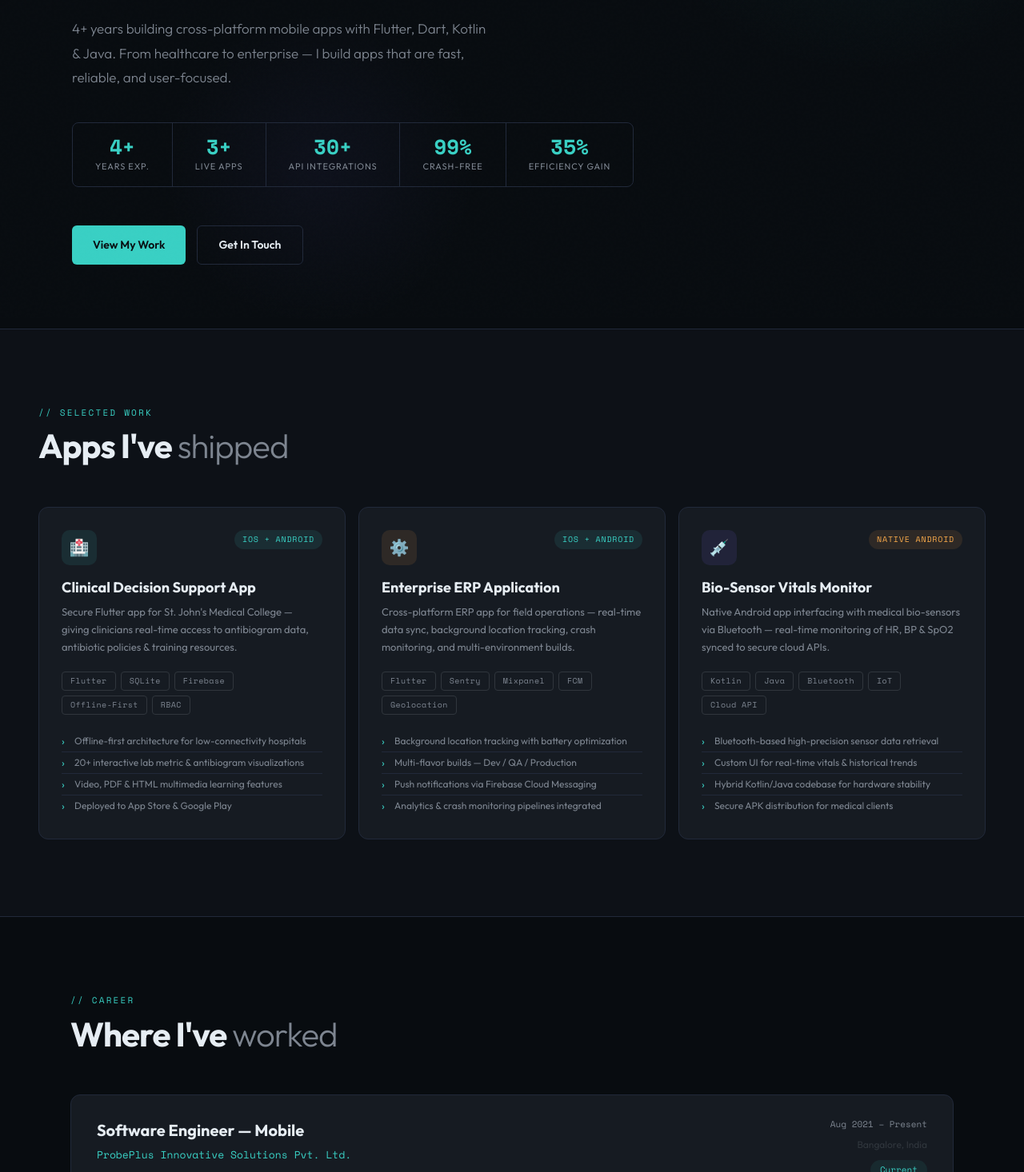
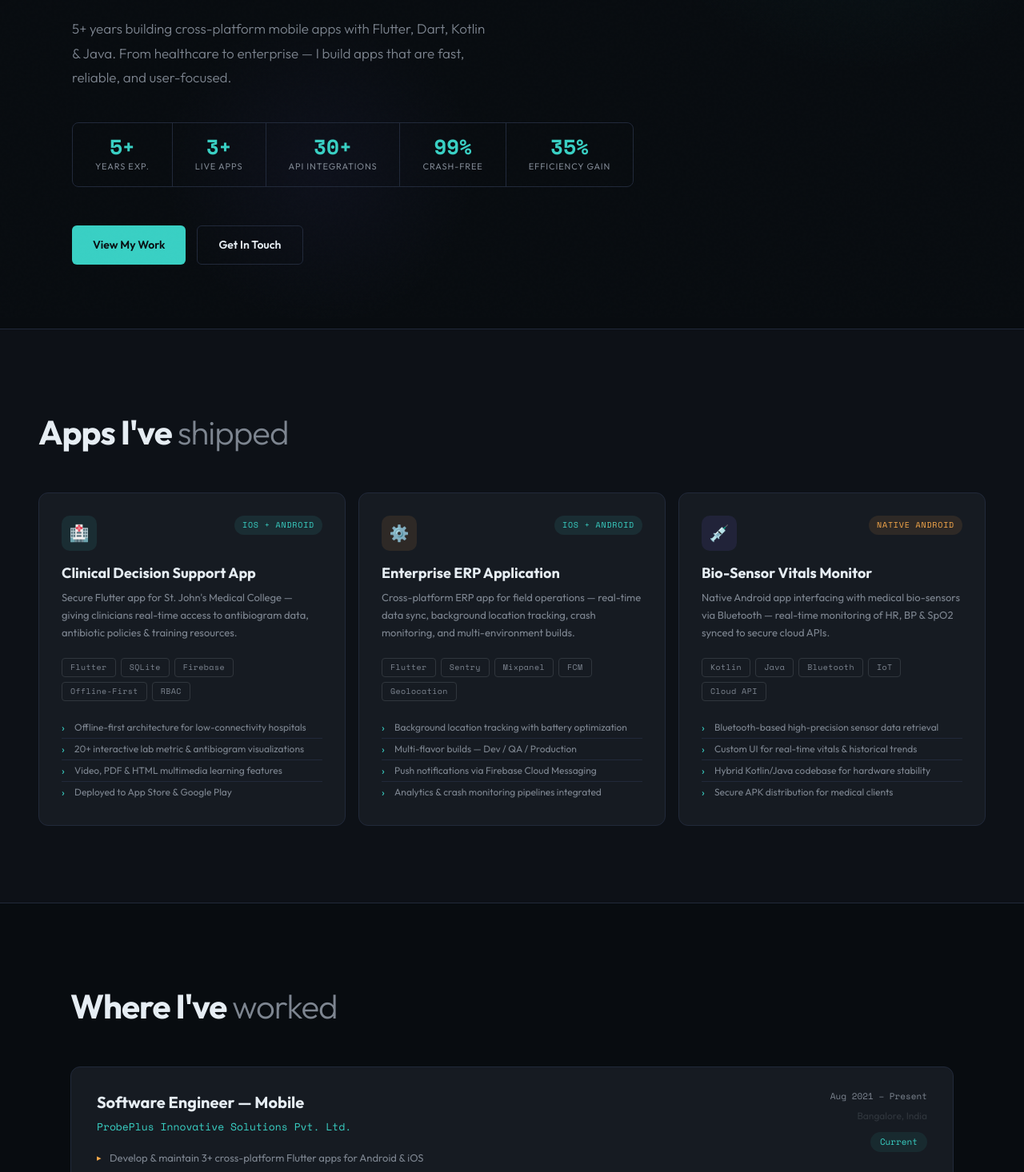
Before and after one commit to nayanthomas02/nayanthomas.github.io-, a plain HTML site: page index.html in a window 1280 px wide. Shown: the part 402-1868 px from the top of the page at 80% size. Drawn offline with nearby package versions, Linux system fonts and the light colour scheme.

Commit message:
Add files via upload

```diff
--- a/index.html
+++ b/index.html
@@ -427,12 +427,12 @@ footer{
     </h1>
     <div class="hero-title fade-up delay-3">Flutter &amp; Android Developer</div>
     <p class="hero-desc fade-up delay-3">
-      4+ years building cross-platform mobile apps with Flutter, Dart, Kotlin &amp; Java. From healthcare to enterprise — I build apps that are fast, reliable, and user-focused.
+      5+ years building cross-platform mobile apps with Flutter, Dart, Kotlin &amp; Java. From healthcare to enterprise — I build apps that are fast, reliable, and user-focused.
     </p>
 
     <div class="stat-row fade-up delay-4">
       <div class="stat-item">
-        <span class="stat-num">4+</span>
+        <span class="stat-num">5+</span>
         <div class="stat-label">Years Exp.</div>
       </div>
       <div class="stat-item">
@@ -464,7 +464,7 @@ footer{
 <div class="section-full" id="projects">
   <div class="section-inner">
     <div class="section-header">
-      <div class="section-tag">// selected work</div>
+      <div class="section-tag"> </div>
       <h2 class="section-heading">Apps I've <em>shipped</em></h2>
     </div>
 
@@ -546,7 +546,7 @@ footer{
 <!-- EXPERIENCE -->
 <div class="section" id="experience">
   <div class="section-header">
-    <div class="section-tag">// career</div>
+    <div class="section-tag"> </div>
     <h2 class="section-heading">Where I've <em>worked</em></h2>
   </div>
 
@@ -594,7 +594,7 @@ footer{
 <div class="section-full" id="skills">
   <div class="section-inner">
     <div class="section-header">
-      <div class="section-tag">// tech stack</div>
+      <div class="section-tag"> </div>
       <h2 class="section-heading">Tools &amp; <em>technologies</em></h2>
     </div>
     <div class="skill-grid">
@@ -670,7 +670,7 @@ footer{
 <div class="contact-section" id="contact">
   <div class="contact-glow"></div>
   <div class="contact-inner">
-    <div class="section-tag" style="text-align:center;margin-bottom:16px">// get in touch</div>
+    <div class="section-tag" style="text-align:center;margin-bottom:16px"> </div>
     <h2 class="contact-title">Let's build<br/>something great.</h2>
     <p class="contact-sub">Open to full-time roles, freelance projects, and collaborations.</p>
     <a href="mailto:nayanthomas0212@gmail.com" class="btn btn-primary" style="font-size:16px;padding:14px 36px">
```
